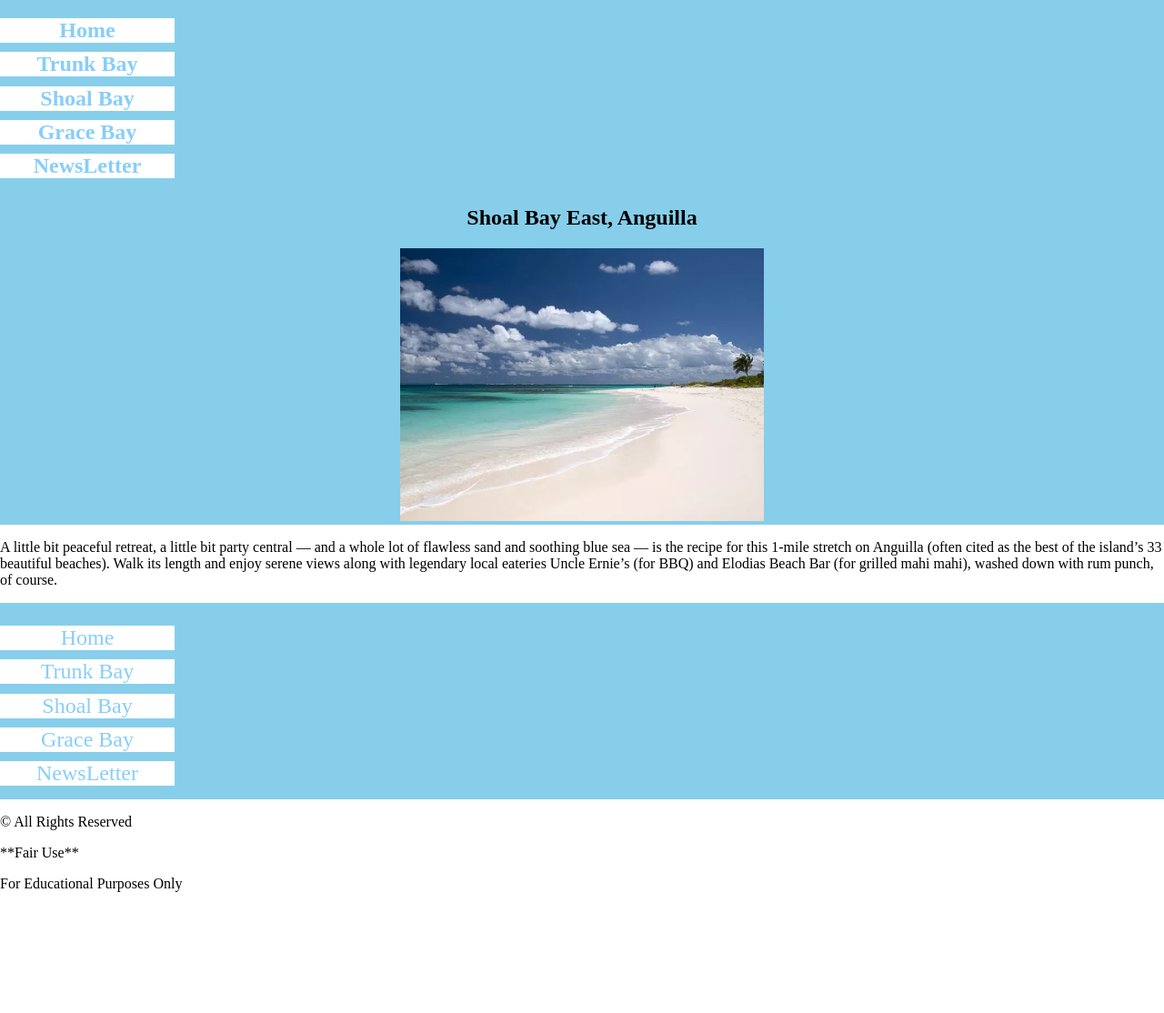
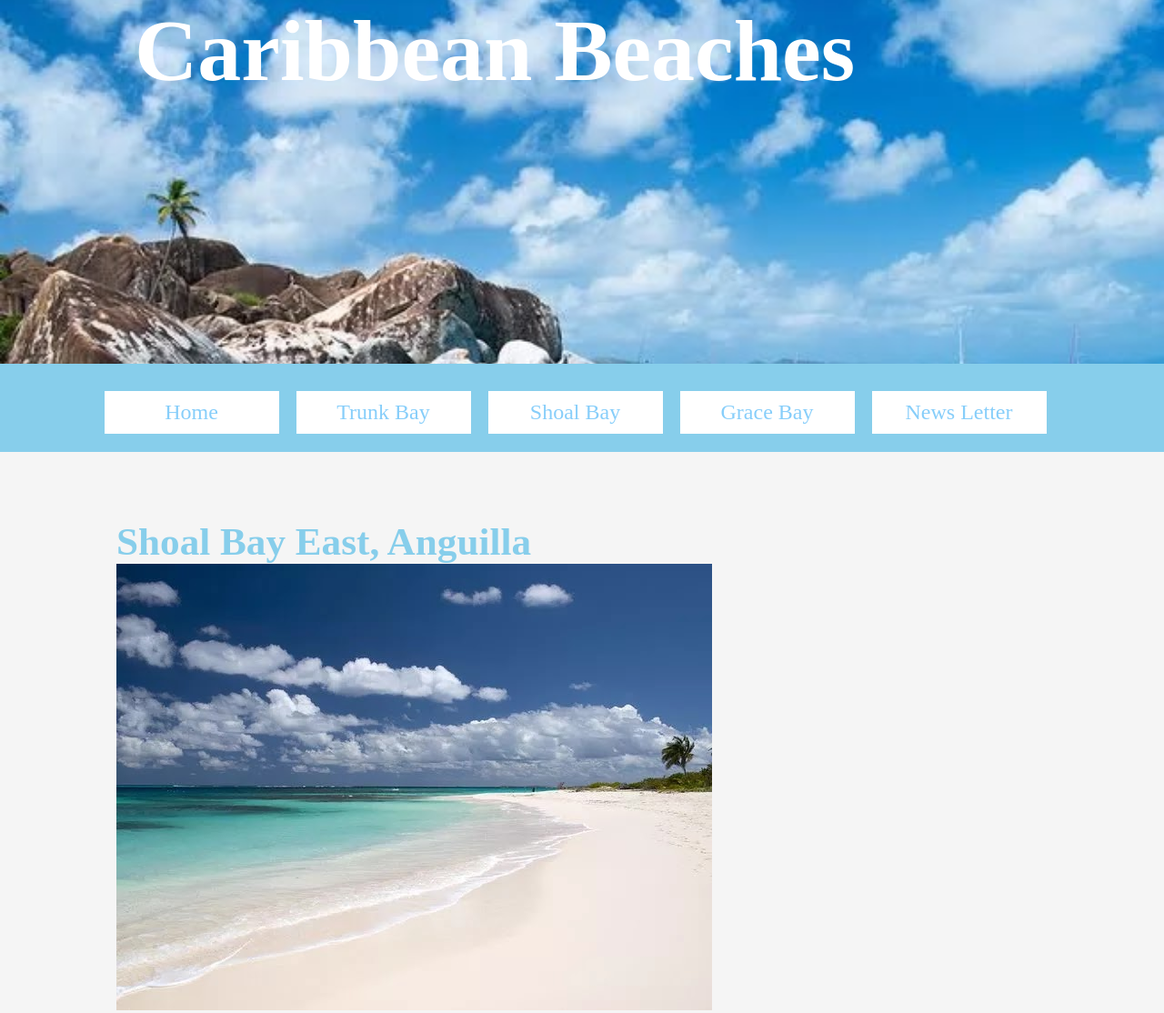
Before and after one commit to Tr1kru/carribbeanbeaches, a plain HTML site: page shoal_bay.html in a window 1280 px wide. Shown: the top 1114 px of the page at 91% size. Before the commit the page ends 997 px from the top, so only its background shows below. Drawn offline with Linux system fonts and the light colour scheme.

Commit message:
Uploaded Finished

```diff
--- a/css/styles.css
+++ b/css/styles.css
@@ -1,3 +1,9 @@
+html, body, header, h1, h2, h3, blockquote, table, hnav, fnav, main, footer {
+    margin: 0;
+    padding: 0;
+    border: 0;
+}
+
 title {
     text-align: center;
 }
@@ -5,6 +11,7 @@ title {
 body {
     margin: 0;
 	padding: 0;
+	background-color: whitesmoke;
 }
 
 head {
@@ -15,21 +22,57 @@ header {
 font-weight: bold;
 }
 
-header img {
-	min-height: 200px;
-	max-width: 400px;
+h1 {
+	margin-right: 15%;
+	font-weight: bold;
+    font-size: 4em;
+	color: skyblue;
+}
+
+h2 {
+	font-weight: bold;
+}
+
+h3 {
+	margin-right: 15%;
+	font-weight: bold;
+    font-size: 6em;
+	color: white;
+	text-align: center;
+}
+
+header  {
+	min-height: 400px;
+	background-image: url("../images/home_Beach.jpg");
+	background-repeat: no-repeat;
+    background-size: cover;
+    background-position: 20% 23%;
+}
+
+main {
+	color: skyblue;
+	font-weight: bold;
+}
+
+#container {
+	padding: 5% 0;
+    margin: 10px auto;
+    width: 80%;
+    min-height: 500px;
+    font-size: 1.8em;
 }
 
 .hnav {
-	display: block;
+	display: inline-block;
 	text-align: center;
 	list-style: none;
-    padding: 0;
+	width: 100%;
+	padding: 10px 0;
 	margin: 0;
-	width: 100%;
 	background-color: skyblue;
 	min-height: 50px;
     color: black;
+	border: 0;
 }
 
 .hnav ul {
@@ -41,6 +84,12 @@ header img {
 	width: 15%;
 	background-color: white;
 	margin-top: .8%;
+	color: lightskyblue;
+    display: inline-block;
+    list-style: none;
+	text-align: center;
+	margin-right: 15px;
+	padding: 10px 0 10px 0;
 }
 
 .hnav a {
@@ -59,7 +108,8 @@ main p {
 }
 
 .fnav {
-	display: block;
+	text-align: center;
+	display: inline-block;
     padding: 5px 0;
 	width: 100%;
 	background-color: skyblue;
@@ -73,11 +123,15 @@ main p {
 }
 
 .fnav ul li {
-	text-align: center;
-	list-style: none;
 	width: 15%;
 	background-color: white;
 	margin-top: .8%;
+	color: lightskyblue;
+    display: inline-block;
+    list-style: none;
+	text-align: center;
+	margin-right: 15px;
+	padding: 10px 0 10px 0;
 }
 
 .fnav a {
@@ -85,3 +139,9 @@ main p {
 	text-decoration: none;
 	font-size: 1.5em;
 }
+
+footer p {
+	text-align: center;
+	font-size: .8em;
+	color: skyblue;
+}
--- a/shoal_bay.html
+++ b/shoal_bay.html
@@ -1,53 +1,49 @@
-<!DOCTYPE html>
-
+<!doctype html>
+<html>
 <head>
 <meta charset="UTF-8">
 <title>Caribbean Beaches: The Three Best</title>
 	<link rel="stylesheet" href="css/styles.css">
 </head>
 
+<body>
 
-<body>
 	<header>
+		<h3>Caribbean Beaches</h3>
+	</header>
+
 	<nav class="hnav">
 		<ul>
 			<li><a href="index.html">Home</a></li>
 			<li><a href="trunk_bay.html">Trunk Bay</a></li>
 			<li><a href="shoal_bay.html">Shoal Bay</a></li>
 			<li><a href="grace_bay.html">Grace Bay</a></li>
-                <li><a href="newsletter.html">NewsLetter</a></li>
+			<li><a href="newsletter.html">News Letter</a></li>
 		</ul>
-            <h1>Shoal Bay East, Anguilla</h1>
-            <img src="images/ShoalBayEast.jpg" alt="">
 	</nav>
-
-    </header>
-
-
+	<div id="container">
 	<main>
-        <p>
-            A little bit peaceful retreat, a little bit party central —
-            and a whole lot of flawless sand and soothing blue sea — is the recipe for this 1-mile stretch on
-            Anguilla (often cited as the best of the island’s 33 beautiful beaches). Walk its length and enjoy
-            serene views along with legendary local eateries Uncle Ernie’s (for BBQ)
-            and Elodias Beach Bar (for grilled mahi mahi), washed down with rum punch, of course.
-        </p>
+		<h2>Shoal Bay East, Anguilla</h2>
+		<img src="images/ShoalBayEast.jpg" alt="Beach">
+		<p>A little bit peaceful retreat, a little bit party central — and a whole lot of flawless sand and soothing blue sea — is the recipe for this 1-mile stretch on Anguilla (often cited as the best of the island’s 33 beautiful beaches). Walk its length and enjoy serene views along with legendary local eateries Uncle Ernie’s (for BBQ) and Elodias Beach Bar (for grilled mahi mahi), washed down with rum punch, of course.</p>
 
 	</main>
+	</div>
+<footer>
 
-    <footer>
 	<nav class="fnav">
 		<ul>
 			<li><a href="index.html">Home</a></li>
 			<li><a href="trunk_bay.html">Trunk Bay</a></li>
 			<li><a href="shoal_bay.html">Shoal Bay</a></li>
 			<li><a href="grace_bay.html">Grace Bay</a></li>
-                <li><a href="newsletter.html">NewsLetter</a></li>
+			<li><a href="newsletter.html">News Letter</a></li>
 		</ul>
 	</nav>
 
-        <p>&copy; All Rights Reserved</p>
-        <p>**Fair Use**</p>
-        <p>For Educational Purposes Only</p>
+	<p>&copy; Copyright 2022. All Rights Reserved</p>
+	<p>Last Updated: 5/25/2022</p>
 </footer>
+
 </body>
+</html>
```
Also changed, not shown: grace_bay.html (+18 -18 lines), index.html (+10 -6 lines), newsletter.html (+29 -13 lines), trunk_bay.html (+17 -19 lines). Lines whose indentation alone changed are shown as unchanged.
